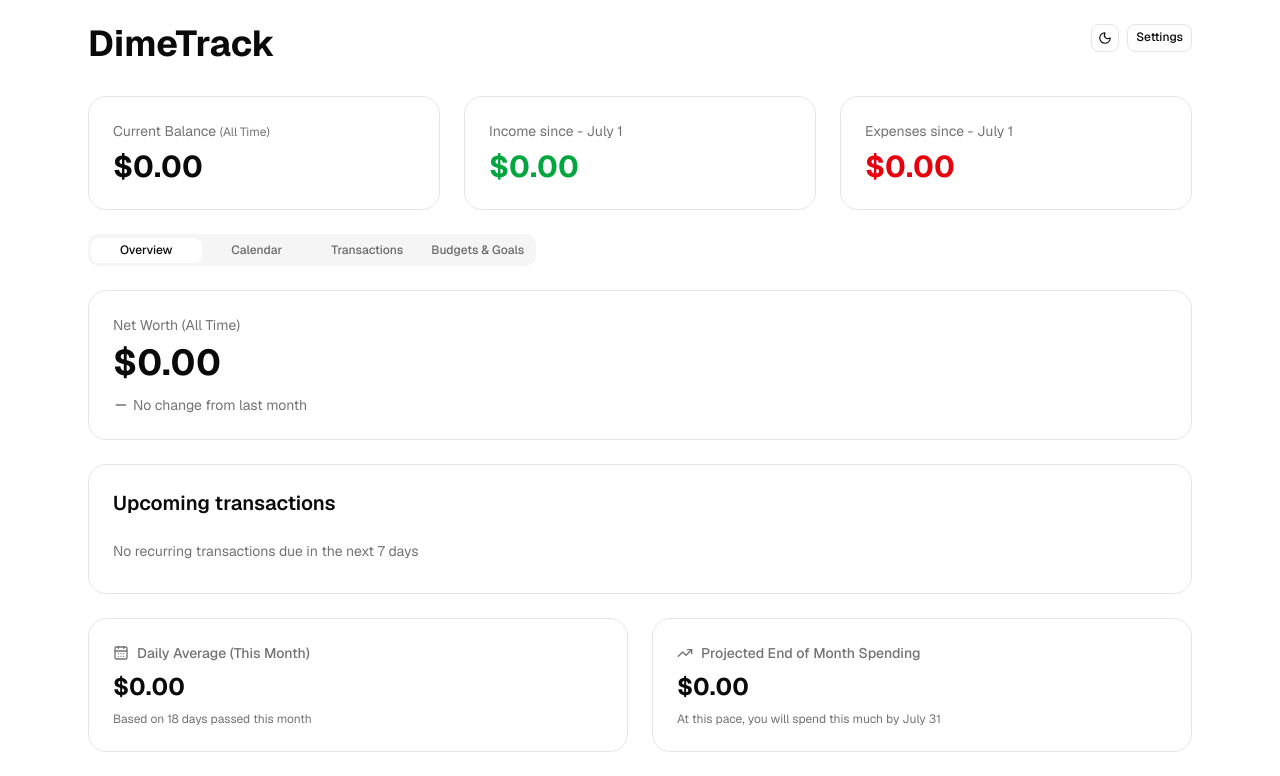
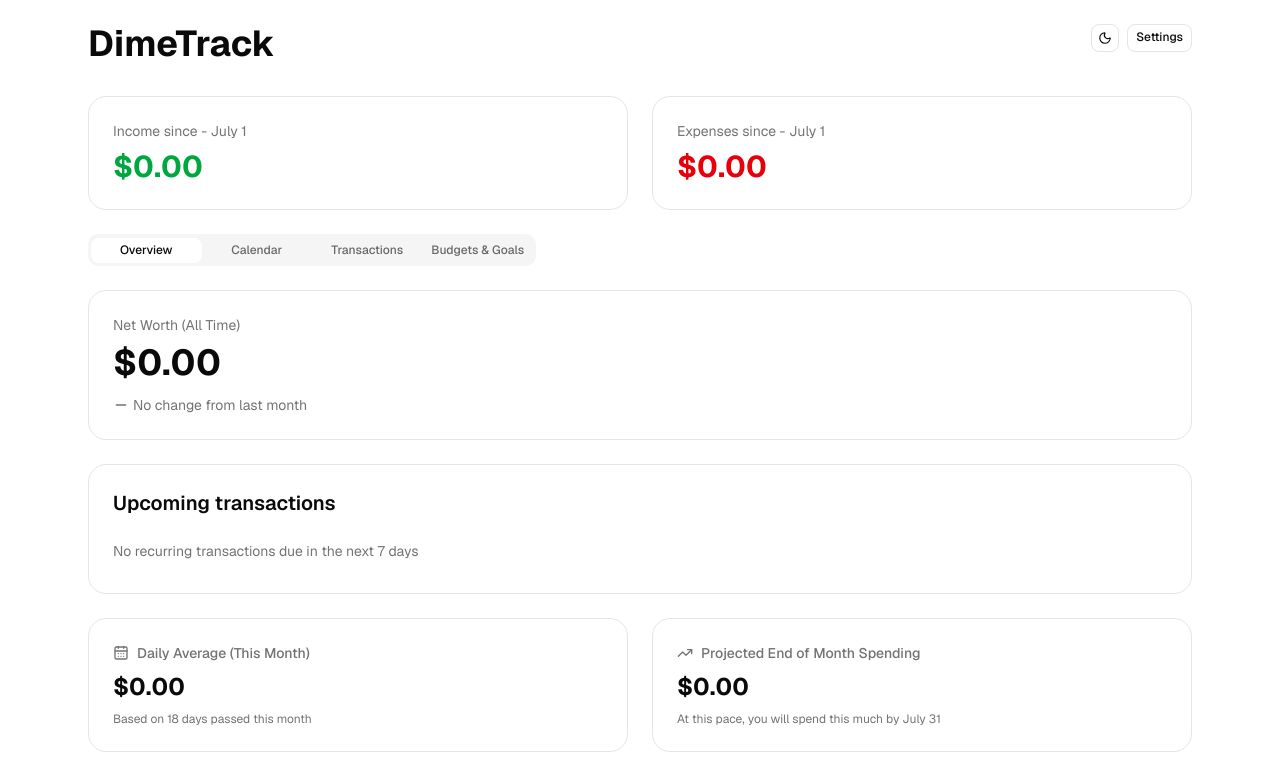
Before and after one commit to d3monas/DimeTrack, a Next.js app: page /app in a window 1280 px wide. Shown: the top 776 px of the page. Built offline with nearby package versions, Linux system fonts and the light colour scheme.

Commit message:
feat: remove current balance card

```diff
--- a/app/app/page.tsx
+++ b/app/app/page.tsx
@@ -666,13 +666,8 @@ export default function Home() {
           </div>
         </header>
 
-        {/* Current balance card */}
-        <div className="grid gap-4 md:grid-cols-3 sm:gap-6">
-          <div className="rounded-2xl border p-4 sm:p-6">
-            <p className="text-sm text-muted-foreground">Current Balance <span className="text-xs">(All Time)</span></p>
-            <h2 className="mt-2 text-2xl font-bold sm:text-3xl">{currencySymbol}{balance.toFixed(2)}</h2>
-          </div>
-
+        {/* income & expense cards */}
+        <div className="grid gap-4 md:grid-cols-2 sm:gap-6">
           <div className="rounded-2xl border p-4 sm:p-6">
             <p className="text-sm text-muted-foreground">Income since - {firstOfMonthLabel}</p>
             <h2 className="mt-2 text-2xl font-bold text-green-600 sm:text-3xl">{currencySymbol}{income.toFixed(2)}</h2>
```
